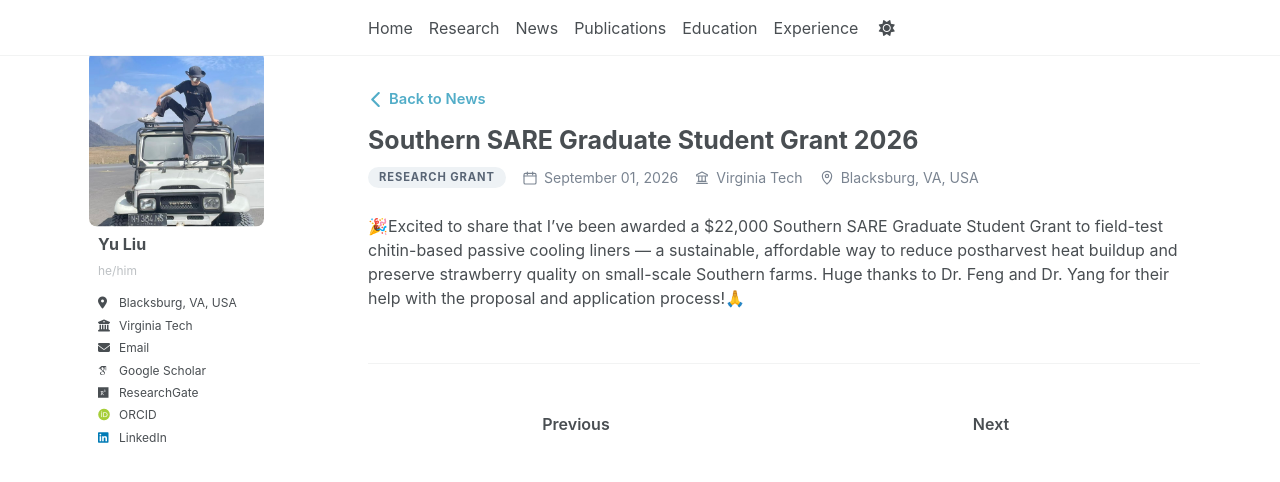
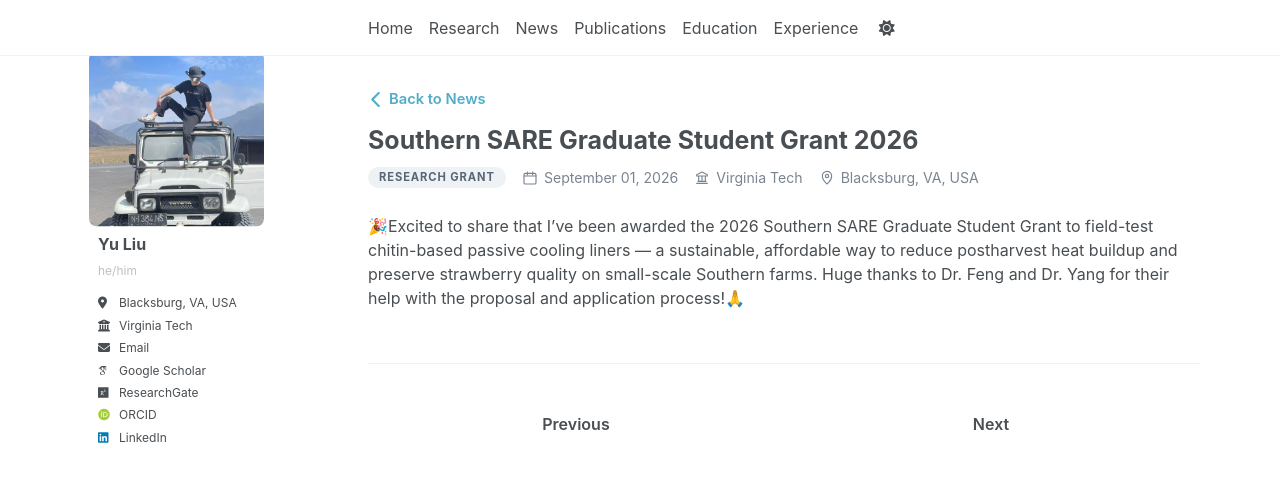
Before and after one commit to yuliu0322/yuliu0322.github.io, a Jekyll site: the page built from _talks/2026-09-01-Southern SARE Graduate Student Grant.md, in a window 1280 px wide. Shown: the top 482 px of the page. Built offline with Jekyll 4.4.1, drawn with Linux system fonts in a browser that asks for light colours; some web fonts are replaced; a script bundle is joined from its source files by our own code; library files that are not in the unit come from our copies.

Commit message:
Update 2026-09-01-Southern SARE Graduate Student Grant.md

```diff
--- a/_talks/2026-09-01-Southern SARE Graduate Student Grant.md
+++ b/_talks/2026-09-01-Southern SARE Graduate Student Grant.md
@@ -9,4 +9,4 @@ location: "Blacksburg, VA, USA"
 event_url: "https://southern.sare.org/grants/apply-for-a-grant/graduate-student-grants/"
 ---
 
-🎉Excited to share that I've been awarded a $22,000 Southern SARE Graduate Student Grant to field-test chitin-based passive cooling liners — a sustainable, affordable way to reduce postharvest heat buildup and preserve strawberry quality on small-scale Southern farms. Huge thanks to Dr. Feng and Dr. Yang for their help with the proposal and application process!🙏
+🎉Excited to share that I've been awarded the 2026 Southern SARE Graduate Student Grant to field-test chitin-based passive cooling liners — a sustainable, affordable way to reduce postharvest heat buildup and preserve strawberry quality on small-scale Southern farms. Huge thanks to Dr. Feng and Dr. Yang for their help with the proposal and application process!🙏
```
